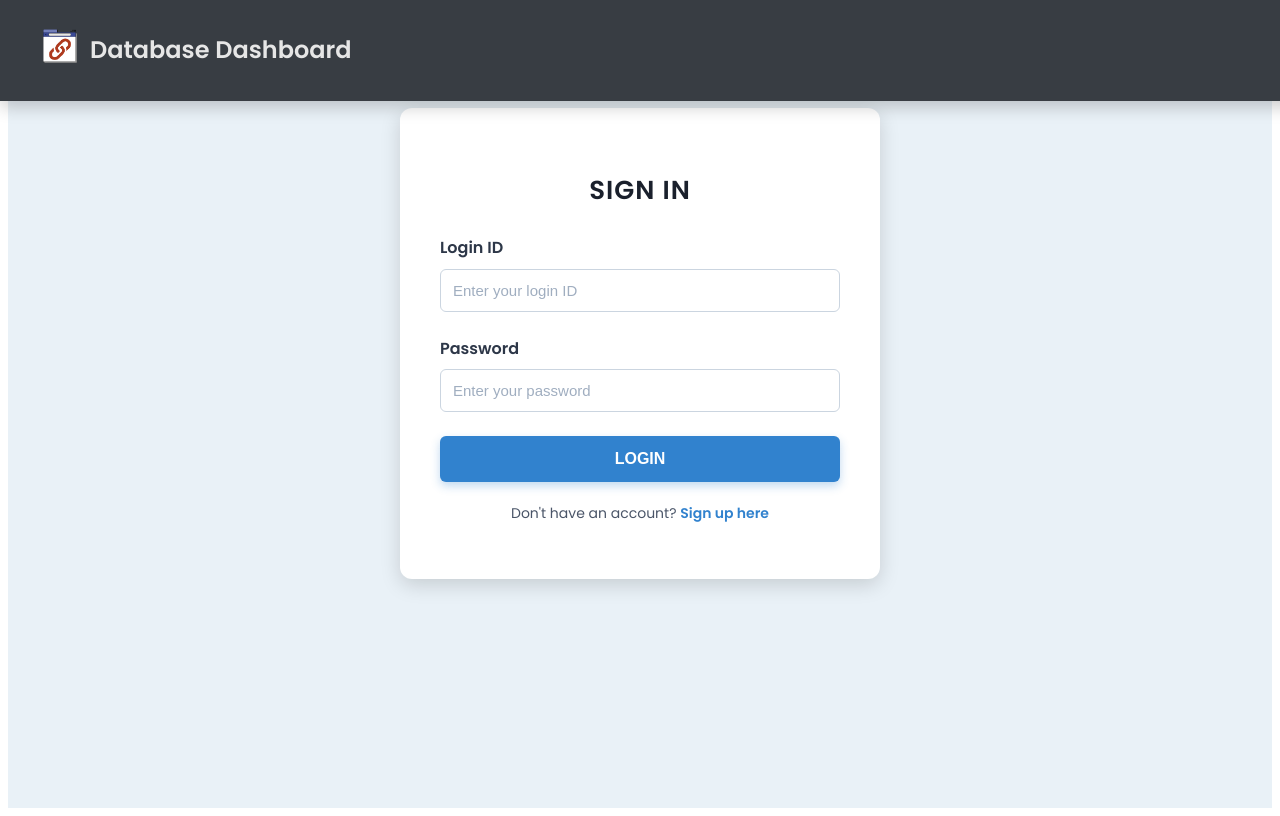
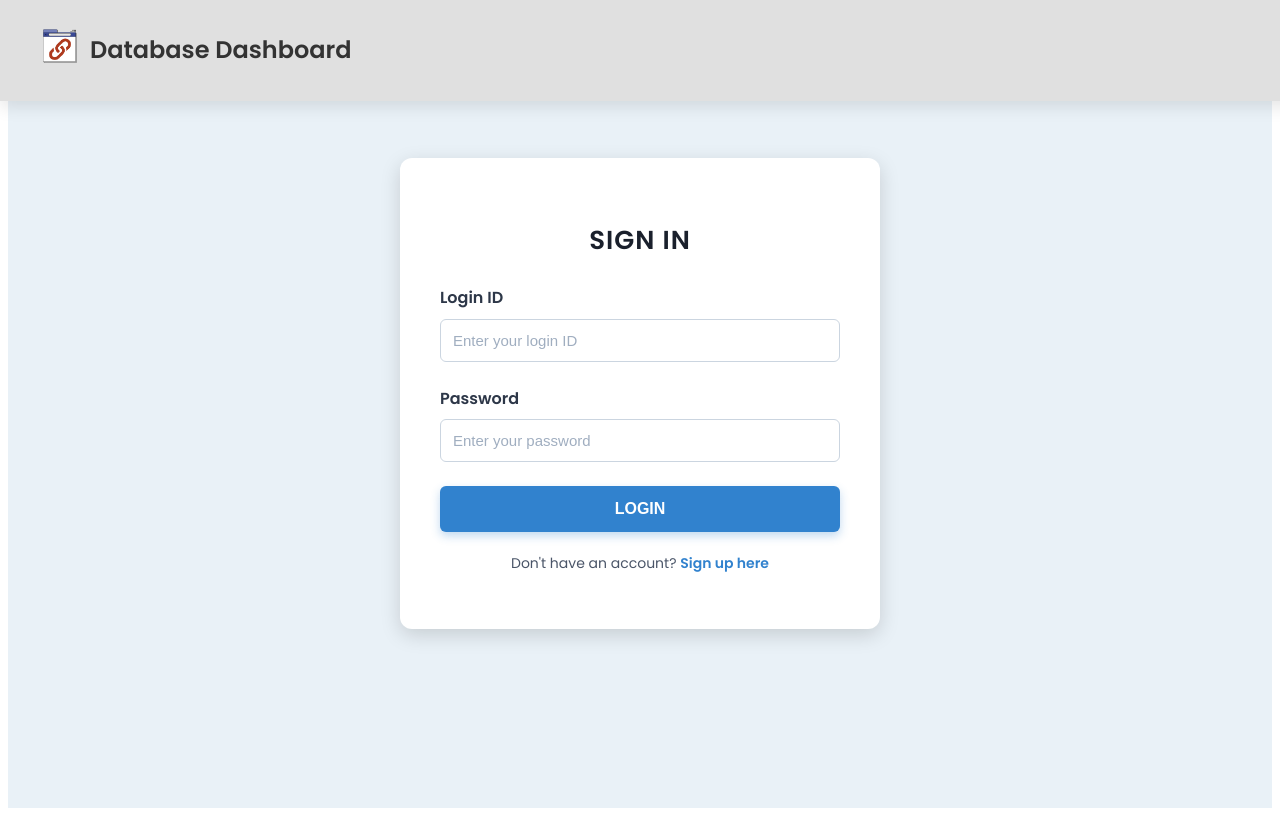
Before and after one commit to racheliee/kisia-project, a Vue app in the folder dashboard/: page /LoginPage in a window 1280 px wide. Built offline with nearby package versions, Linux system fonts and the light colour scheme.

Commit message:
feat(fe): change user page

```diff
--- a/dashboard/src/components/LoginHeaderComponent.vue
+++ b/dashboard/src/components/LoginHeaderComponent.vue
@@ -23,9 +23,9 @@ export default {
   justify-content: space-between;
   align-items: center;
   padding: 15px 40px;
-  background-color: #2d3238;
-  color: #ffffff;
-  box-shadow: 0 6px 16px rgba(0, 0, 0, 0.2);
+  background-color: #f5f5f5; /* 밝은 배경 색상 */
+  color: #333333; /* 텍스트 색상 어둡게 */
+  box-shadow: 0 6px 16px rgba(0, 0, 0, 0.1); /* 그림자 살짝 조정 */
   width: 100%;
   position: fixed;
   top: 0;
@@ -35,7 +35,7 @@ export default {
 }
 
 .header:hover {
-  background-color: #383d43;
+  background-color: #e0e0e0; /* hover 시 배경색 약간 어둡게 */
 }
 
 .header-left {
@@ -56,12 +56,12 @@ export default {
 h1 {
   font-size: 24px;
   font-weight: 700;
-  color: #e6e6e6;
+  color: #333333; /* 텍스트 색 어둡게 */
   transition: color 0.3s ease;
 }
 
 h1:hover {
-  color: #ffffff;
+  color: #000000; /* hover 시 검정색 */
 }
 
 .header-right {
@@ -73,13 +73,13 @@ h1:hover {
 .settings-link,
 .profile-link {
   font-size: 16px;
-  color: #cccccc;
+  color: #666666; /* 링크 텍스트 색상 어둡게 */
   transition: color 0.3s ease;
   text-decoration: none;
 }
 
 .settings-link:hover,
 .profile-link:hover {
-  color: #ffffff;
+  color: #333333; /* hover 시 색상 더 어둡게 */
 }
 </style>
--- a/dashboard/src/components/UserPageHeader.vue
+++ b/dashboard/src/components/UserPageHeader.vue
@@ -38,7 +38,7 @@ export default {
   padding: 1rem 2rem;
   background-color: #ffffff;
   border-bottom: 2px solid #e9ecef;
-  box-shadow: 0 4px 6px rgba(0, 0, 0, 0.1);
+  /* box-shadow: 0 4px 6px rgba(0, 0, 0, 0.1); */
 }
 
 .logo-box {
--- a/dashboard/src/components/UserPageSearchBar.vue
+++ b/dashboard/src/components/UserPageSearchBar.vue
@@ -176,7 +176,7 @@ export default {
 /* 컨테이너 스타일 */
 .container {
   max-width: 800px;
-  margin: 0 auto;
+  margin: 50px auto;
   padding: 20px;
 }
 
--- a/dashboard/src/pages/LoginPage.vue
+++ b/dashboard/src/pages/LoginPage.vue
@@ -131,7 +131,7 @@ export default {
   width: 100%;
   max-width: 400px;
   padding: 40px;
-  margin-top: 100px;
+  margin-top: 150px;
   background-color: #ffffff;
   border-radius: 12px;
   box-shadow: 0 6px 20px rgba(0, 0, 0, 0.15);
--- a/dashboard/src/pages/MainPage.vue
+++ b/dashboard/src/pages/MainPage.vue
@@ -15,7 +15,6 @@
       <section class="hero">
         <div class="hero__content">
           <div class="hero__text">
-            <!-- 타이핑 효과를 위해 변경된 부분 -->
             <h1 class="hero__heading">
               {{ typedHeading }}
               <br v-if="typedSecondHeading"/>
@@ -47,7 +46,7 @@ export default {
   data() {
     return {
       // 헤딩을 두 부분으로 나눔
-      fullHeading: 'A Simple check,',
+      fullHeading: 'A simple check,',
       typedHeading: '',
       secondHeading: 'total safety',
       typedSecondHeading: '',
@@ -251,6 +250,7 @@ body {
   font-size: 1.2rem;
   cursor: pointer;
   transition: background 0.3s;
+  background: #e5e5e5;
 }
 
 .button--cta:hover {
@@ -306,6 +306,11 @@ body {
   margin-left: 2px;
 }
 
+.button--signup:hover,
+.button--login:hover {
+  color: #e55a5a;
+}
+
 @keyframes blink {
   0%, 50% {
     opacity: 1;
--- a/dashboard/src/pages/SignupPage.vue
+++ b/dashboard/src/pages/SignupPage.vue
@@ -121,7 +121,7 @@ export default {
   width: 100%;
   max-width: 400px;
   padding: 40px;
-  margin-top: 100px;
+  margin-top: 150px;
   background-color: #ffffff;
   border-radius: 12px;
   box-shadow: 0 6px 20px rgba(0, 0, 0, 0.15);
--- a/dashboard/src/pages/UserDashboardPage.vue
+++ b/dashboard/src/pages/UserDashboardPage.vue
@@ -1,6 +1,8 @@
 <template>
   <div class="full-container">
-    <UserPageHeader :username="userId" />
+    <div class="userPageHeader">
+      <UserPageHeader :username="userId" />
+    </div>
 
     <section class="url-search">
       <UserPageSearchBar />
@@ -60,7 +62,7 @@ export default {
   display: flex;
   flex-direction: column;
   box-sizing: border-box;
-  padding: 1rem;
+  padding: 0;
   background-color: #f5f5f5;
 }
 
@@ -122,4 +124,11 @@ h2 {
 .user-url-news h2 {
   margin-top: 0;
 }
+
+.content-right {
+  padding-left: 0;
+  padding-right: 0;
+}
+
+
 </style>
```
